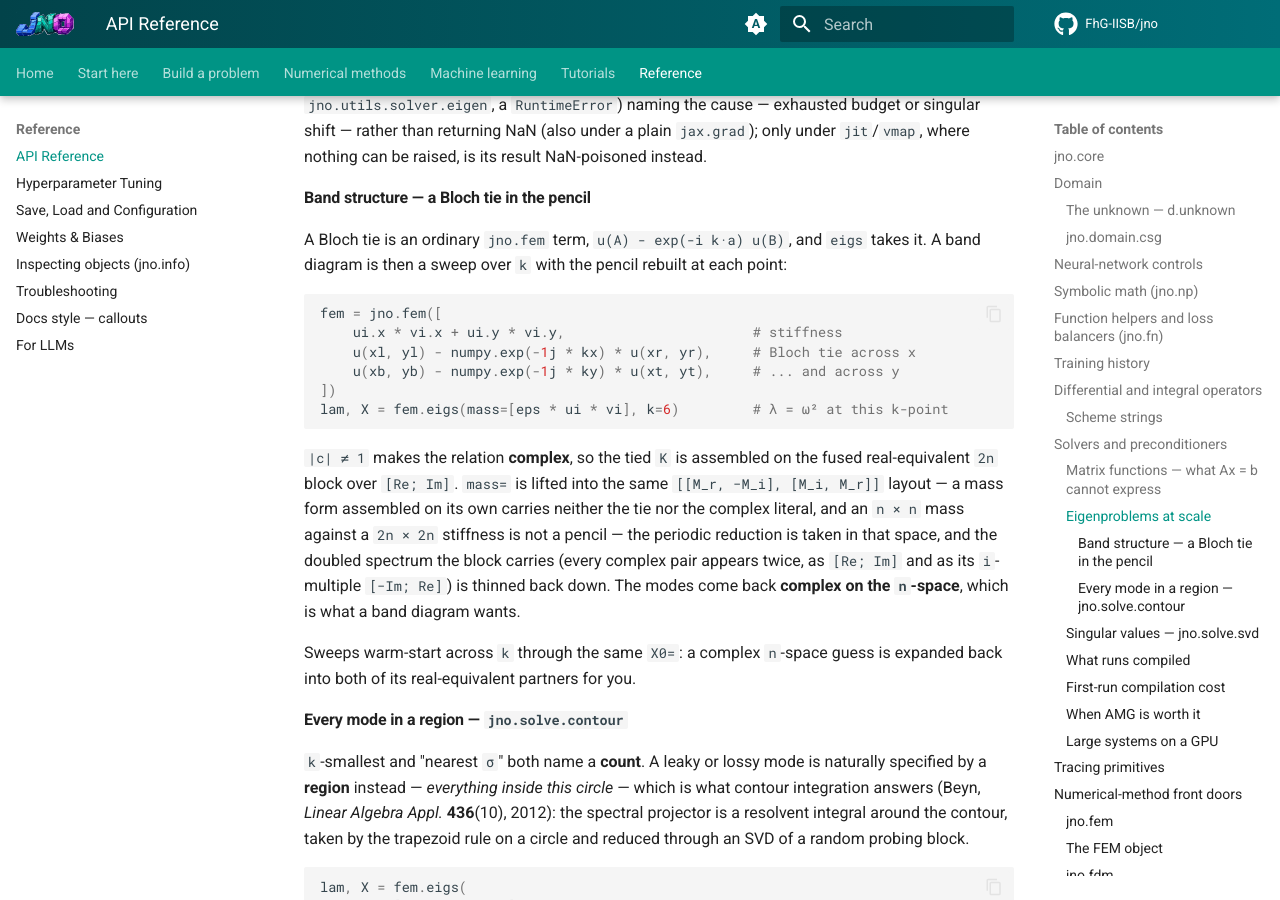
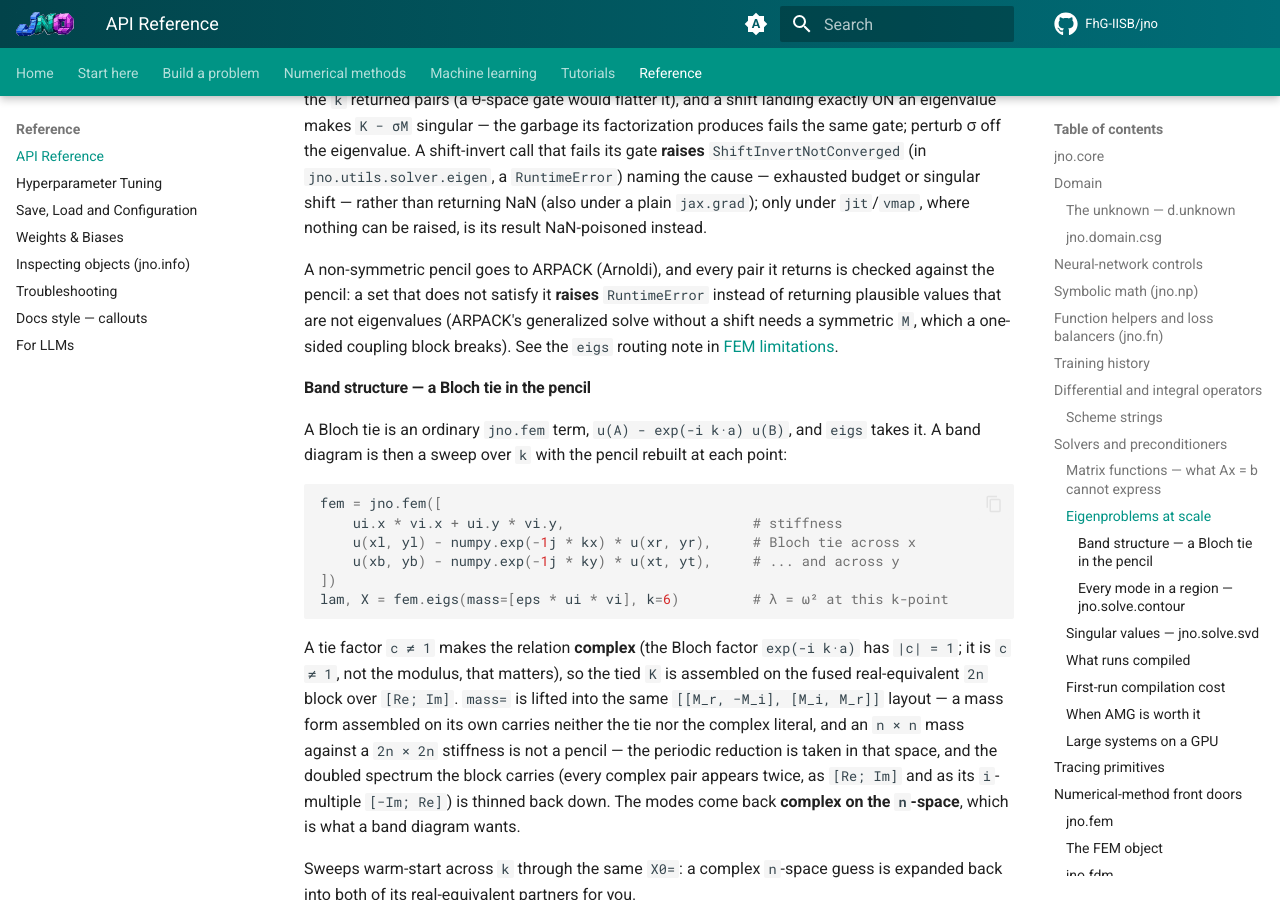
Before and after one commit to FhG-IISB/jNO, an MkDocs documentation site: the page built from docs/API.md, in a window 1280 px wide and 900 px high, scrolled down 8421 px. Built offline with MkDocs 1.6.1 and Material for MkDocs 9.7.7, drawn with Linux system fonts in a browser that asks for light colours; comment, search, counter and statistics services are not loaded; some of the changed text lies outside the part shown.

Commit message:
docs(eigs): contour= and the Bloch tie in FEM.eigs, the Arnoldi pencil check, c != 1 makes a tie complex
A Bloch factor exp(-i k a) has modulus 1; the tie is complex when c != 1. jno.solve.contour joins
jno.solve.__all__, and the families table and limitations name the fourth path and the RuntimeError.

````diff
--- a/docs/API.md
+++ b/docs/API.md
@@ -226,7 +226,7 @@
 | **Linear — iterative (Krylov)** | `cg`, `bicgstab`, `gmres`, `fgmres`, `minres`, `cocg` (complex-symmetric); `lstsq` (LSQR, least-squares); `chebyshev` (polynomial) |
 | **Linear — multigrid** | `amg` (GPU AMG / NVIDIA AmgX via jaxamg) |
 | **Nonlinear** | `newton`, `picard`, `staggered` — `picard`/`staggered` take `anderson=m` (Anderson acceleration) |
-| **Eigenproblem** | `eigs` (generalized `Kx = λMx`) — dense reduction, preconditioned LOBPCG with `precond=`, or interior modes nearest a shift with `sigma=` |
+| **Eigenproblem** | `eigs` (generalized `Kx = λMx`) — dense reduction, preconditioned LOBPCG with `precond=`, interior modes nearest a shift with `sigma=`, or every eigenvalue inside a circle with `contour` (`FEM.eigs(contour=jno.solve.contour(...))`) |
 | **Singular values** | `svd` (partial SVD of a **rectangular**, matrix-free operator — POD bases, inverse-problem ill-posedness) |
 | **Matrix functions** (stochastic Lanczos, matrix-free) | `logdet`, `trace`, `applyfun` (`f(A)·v`), `diagonal` |
 | **Time integration** | `theta` (θ-method), `bdf2` (2nd-order **and** L-stable), `sdirk` (L-stable SDIRK, order 2/3), `rosenbrock` (linearly implicit, order 3/2 — no Newton), `exponential` (exponential integrator), `adaptive` (step-doubling adaptive step size) |
@@ -300,7 +300,8 @@
 
 ### Eigenproblems at scale
 
-`jno.solve.eigs` / `FEM.eigs` have three paths, chosen by the arguments. With none of the iterative
+`jno.solve.eigs` / `FEM.eigs` have three paths for a symmetric pencil, chosen by the arguments (a
+fourth, `FEM.eigs(contour=...)`, is below; a non-symmetric pencil goes to ARPACK). With none of the iterative
 arguments the pencil is reduced **densely** — exact, and right when you want the whole low spectrum of
 a small problem, but it materializes the operator (`O(N²)` memory). Passing `precond=` selects
 **preconditioned LOBPCG** (Knyazev, *SIAM J. Sci. Comput.* **23**(2), 517–541, 2001), which only applies
@@ -368,6 +369,11 @@
 rather than returning NaN (also under a plain `jax.grad`); only under `jit`/`vmap`, where nothing can
 be raised, is its result NaN-poisoned instead.
 
+A non-symmetric pencil goes to ARPACK (Arnoldi), and every pair it returns is checked against the
+pencil: a set that does not satisfy it **raises** `RuntimeError` instead of returning plausible values
+that are not eigenvalues (ARPACK's generalized solve without a shift needs a symmetric `M`, which a
+one-sided coupling block breaks). See the `eigs` routing note in [FEM limitations](fem/limitations.md).
+
 #### Band structure — a Bloch tie in the pencil
 
 A Bloch tie is an ordinary `jno.fem` term, `u(A) - exp(-i k·a) u(B)`, and `eigs` takes it. A band
@@ -382,7 +388,8 @@
 lam, X = fem.eigs(mass=[eps * ui * vi], k=6)         # λ = ω² at this k-point
 ```
 
-`|c| ≠ 1` makes the relation **complex**, so the tied `K` is assembled on the fused real-equivalent
+A tie factor `c ≠ 1` makes the relation **complex** (the Bloch factor `exp(-i k·a)` has `|c| = 1`; it is
+`c ≠ 1`, not the modulus, that matters), so the tied `K` is assembled on the fused real-equivalent
 `2n` block over `[Re; Im]`. `mass=` is lifted into the same `[[M_r, −M_i], [M_i, M_r]]` layout — a
 mass form assembled on its own carries neither the tie nor the complex literal, and an `n × n` mass
 against a `2n × 2n` stiffness is not a pencil — the periodic reduction is taken in that space, and
````
Also changed, not shown: docs/fem/limitations.md (+7 -1 lines), 2 other files.
